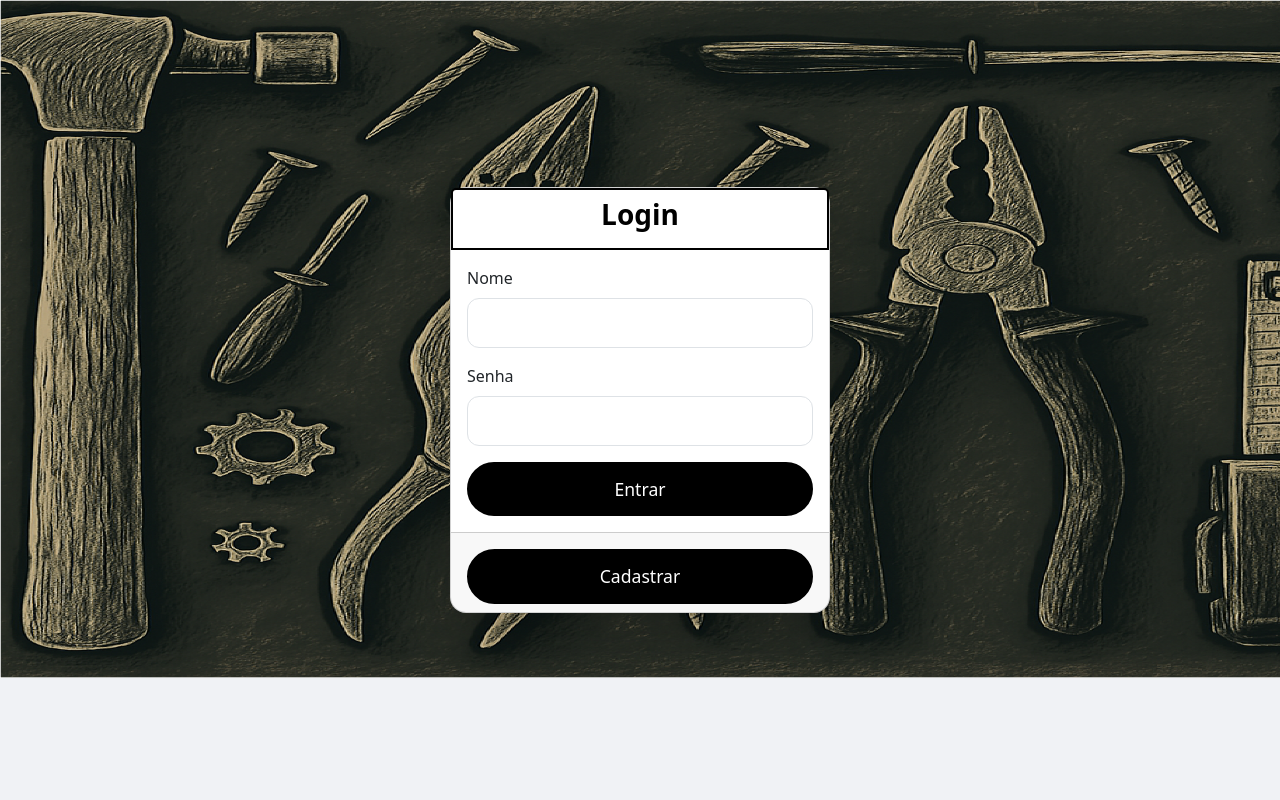
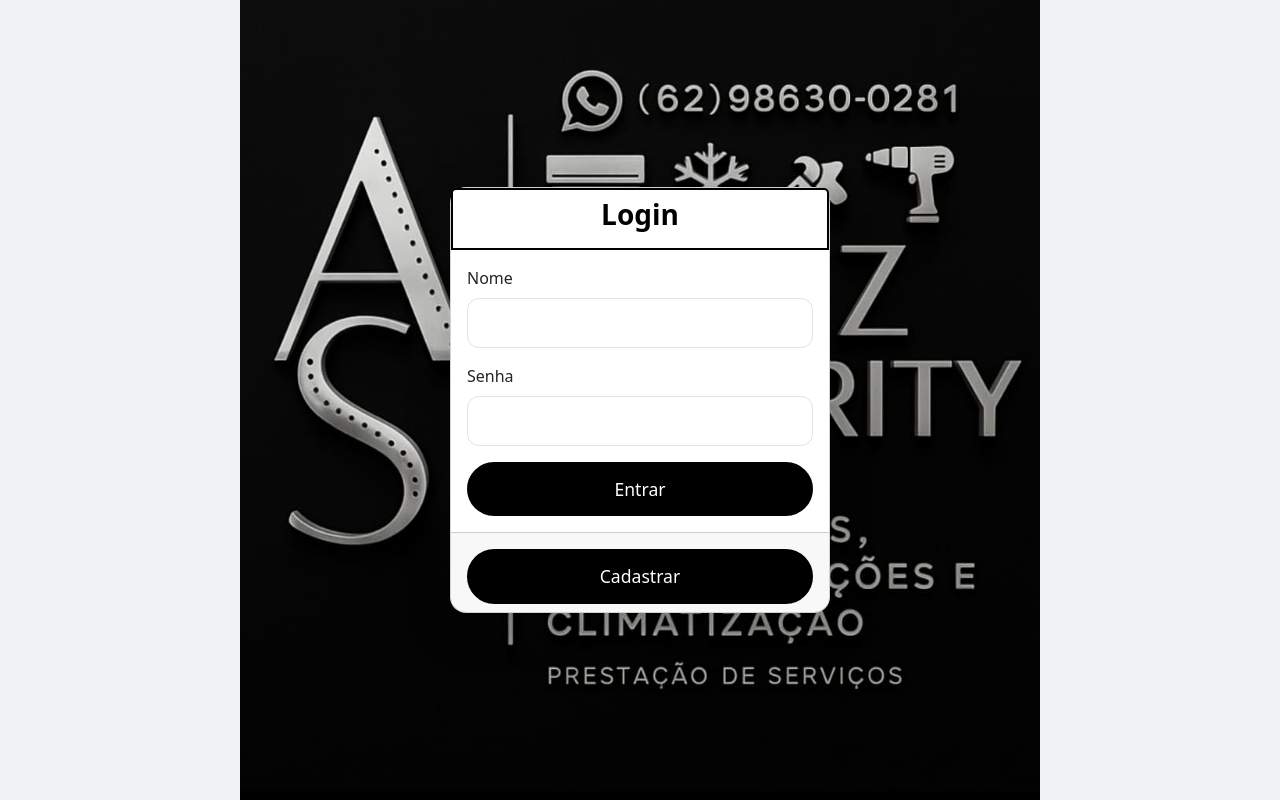
Before and after one commit to lhdsf123-png/Cashback, a Flask app: page /login in a window 1280 px wide. Run offline with Flask 3, Linux system fonts and the light colour scheme.

Commit message:
Update login.html

```diff
--- a/cashback/templates/login.html
+++ b/cashback/templates/login.html
@@ -41,7 +41,7 @@
         }
 
          body {
-            background-image: url("/static/ferramentas.png");
+            background-image: url("/static/fundo.jpg");
             background-size: contain;
             background-position: top center;
             background-repeat: no-repeat;
@@ -88,4 +88,5 @@
 
 </div>
 </body>
+
 </html>
```
